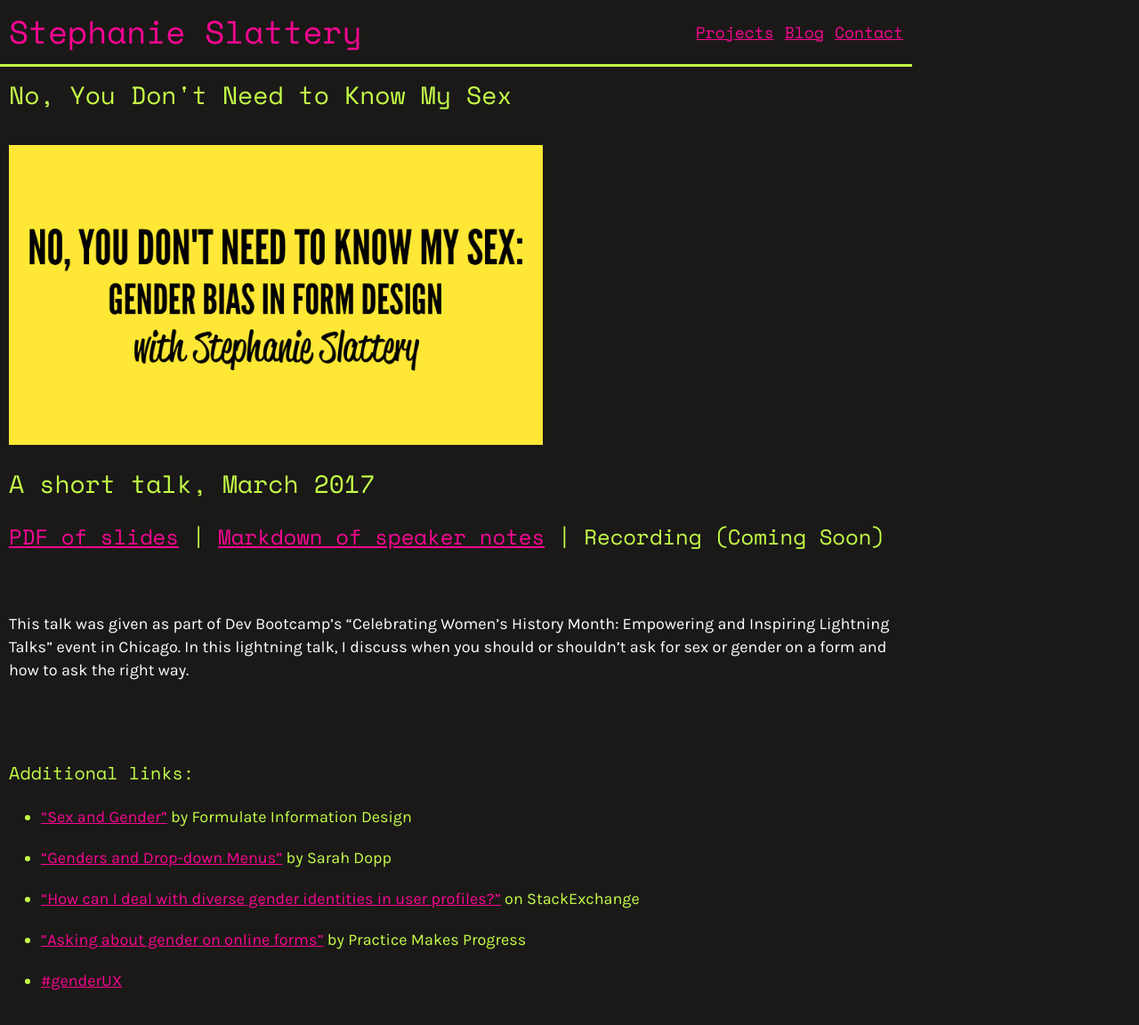
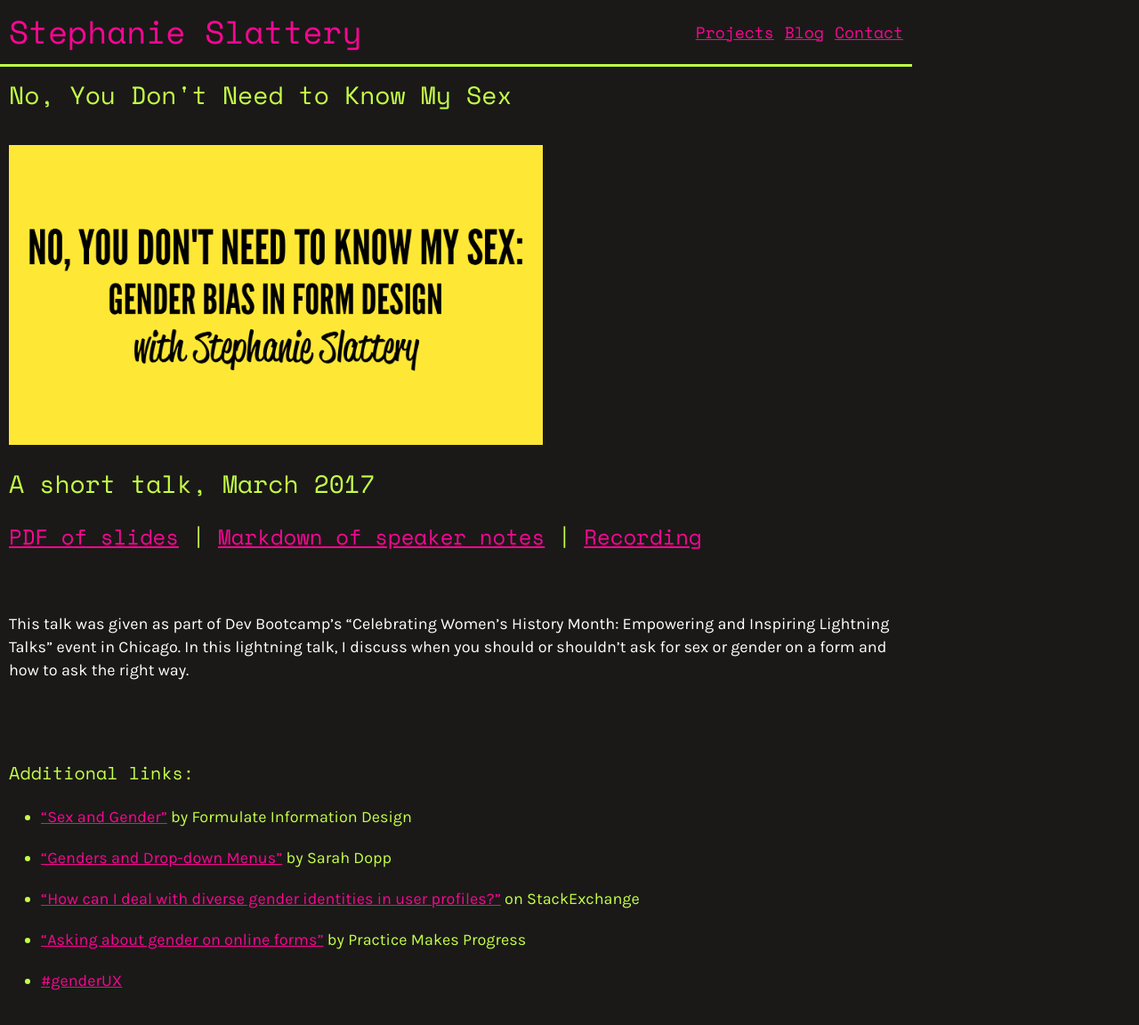
Before and after one commit to sublimemarch/personal-site, a Jekyll site: the page built from _portfolio/0045-gender-forms.md, in a window 1280 px wide. Shown: the whole page at 89% size. Built offline with Jekyll 4.4.1, drawn with Linux system fonts in a browser that asks for light colours; nearby versions of some CDN libraries.

Commit message:
Add link to video of gender forms talk

```diff
--- a/_portfolio/0045-gender-forms.md
+++ b/_portfolio/0045-gender-forms.md
@@ -5,7 +5,7 @@ image: "/img/gender-form.png"
 ---
 
 ## A short talk, March 2017
-### [PDF of slides](/documents/gender-form.pdf) | [Markdown of speaker notes](/documents/gender_on_forms.md) | Recording (Coming Soon)
+### [PDF of slides](/documents/gender-form.pdf) | [Markdown of speaker notes](/documents/gender_on_forms.md) | [Recording](https://vimeo.com/216276934/c93f7b6755)
 
 <br>
 
```
